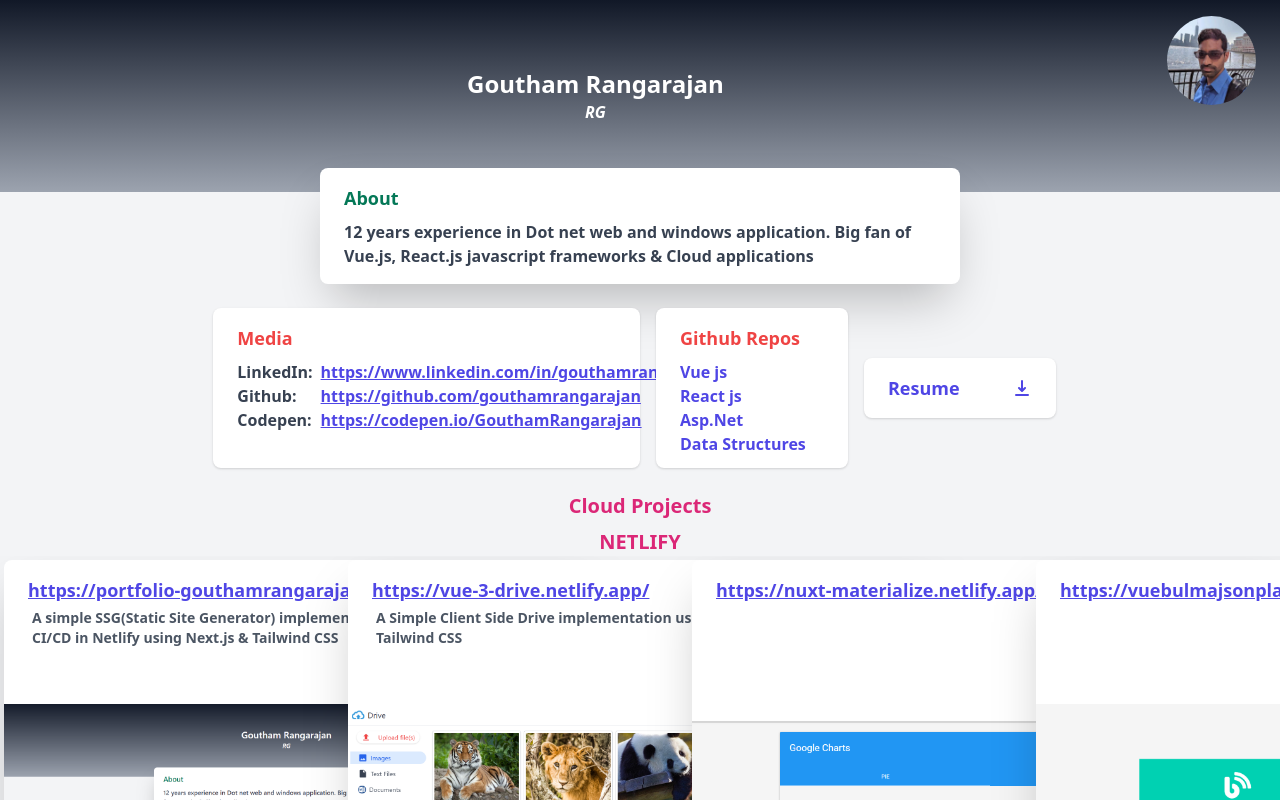
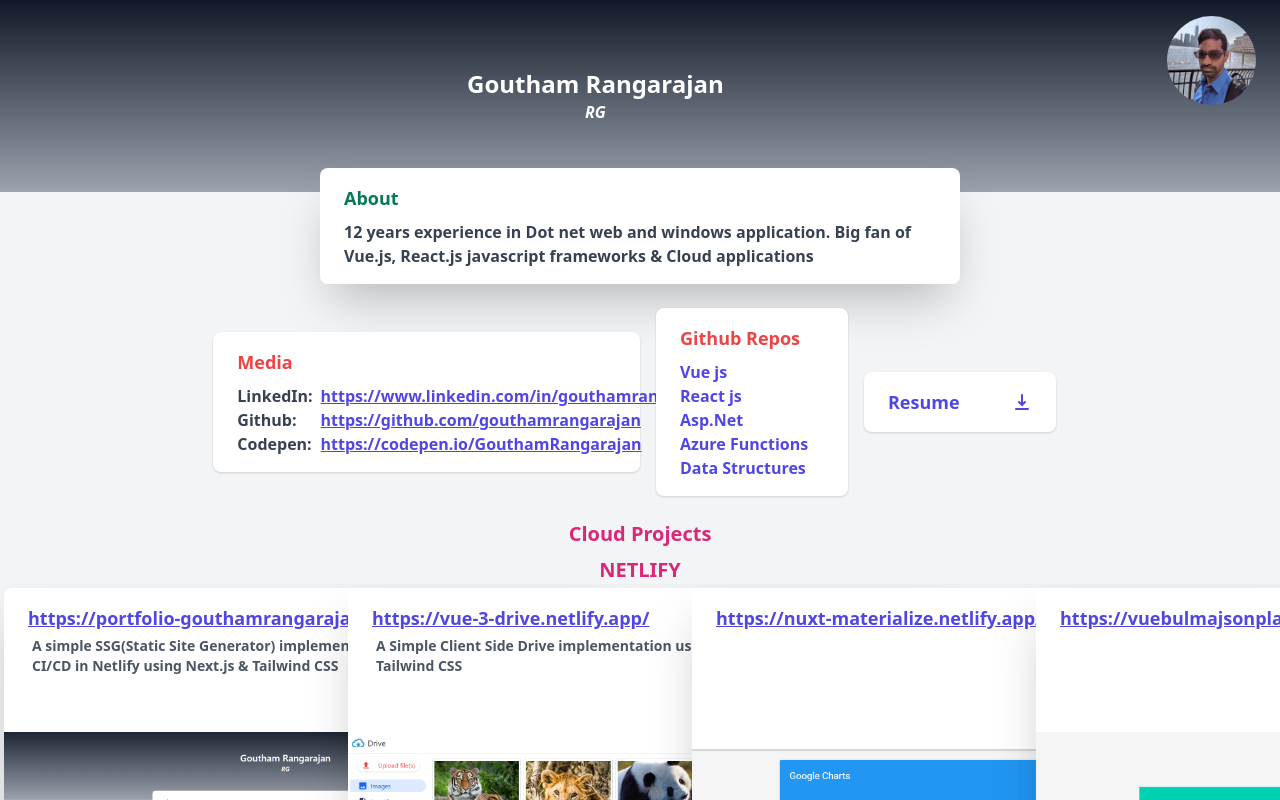
Before and after one commit to gouthamrangarajan/reactjs, a Next.js app in the folder my-portfolio/: page / in a window 1280 px wide. Built offline with nearby package versions, Linux system fonts and the light colour scheme.

Commit message:
added new repo to github

```diff
--- a/my-portfolio/components/Media.tsx
+++ b/my-portfolio/components/Media.tsx
@@ -7,7 +7,7 @@ const Media: NextComponentType<NextPageContext, {}, mediaPropType> = ({
   return (
     <div
       className="bg-white shadow py-1 px-3 lg:py-2 lg:px-4
-    xl:py-4 xl:px-6 rounded-lg flex flex-col font-semibold h-40 w-full lg:w-2/3 xl:w-1/2"
+    xl:py-4 xl:px-6 rounded-lg flex flex-col font-semibold w-full lg:w-2/3 xl:w-1/2"
     >
       <span className="text-red-500 text-lg">Media</span>
       <div className="flex space-x-2 items-center mt-6 md:mt-2">
--- a/my-portfolio/components/Repos.tsx
+++ b/my-portfolio/components/Repos.tsx
@@ -7,7 +7,7 @@ const Repos: NextComponentType<NextPageContext, {}, reposPropType> = ({
   return (
     <div
       className="bg-white shadow py-1 px-3 lg:py-2 lg:px-4
-        xl:py-4 xl:px-6 rounded-lg flex flex-col space-y-2 font-semibold h-40 w-full lg:w-48"
+        xl:py-4 xl:px-6 rounded-lg flex flex-col space-y-2 font-semibold w-full lg:w-48"
     >
       <span className="text-red-500 text-lg">Github Repos</span>
       <div className="flex space-x-2">
--- a/my-portfolio/public/data.json
+++ b/my-portfolio/public/data.json
@@ -87,11 +87,21 @@
         "name": "Asp.Net"
       },
       {
+        "url": "https://github.com/gouthamrangarajan/Azure",
+        "name": "Azure Functions"
+      },
+      {
         "url": "https://github.com/gouthamrangarajan/DataStructuresCsharp",
         "name": "Data Structures"
       },
       {
         "items": [
+          {
+            "url": "https://github.com/gouthamrangarajan/Azure/tree/main/FileUpload",
+            "title": "Azure Function File Upload",
+            "imgSrc": "/imgs/github/FileUpload.png",
+            "description": "Simple http triggered Azure Function to Upload File"
+          },
           {
             "url": "https://github.com/gouthamrangarajan/reactjs/tree/main/img-slider",
             "title": "React Image Slider",
```
Also changed, not shown: my-portfolio/public/imgs/cloud/Self.PNG, my-portfolio/public/imgs/github/FileUpload.png (added).
